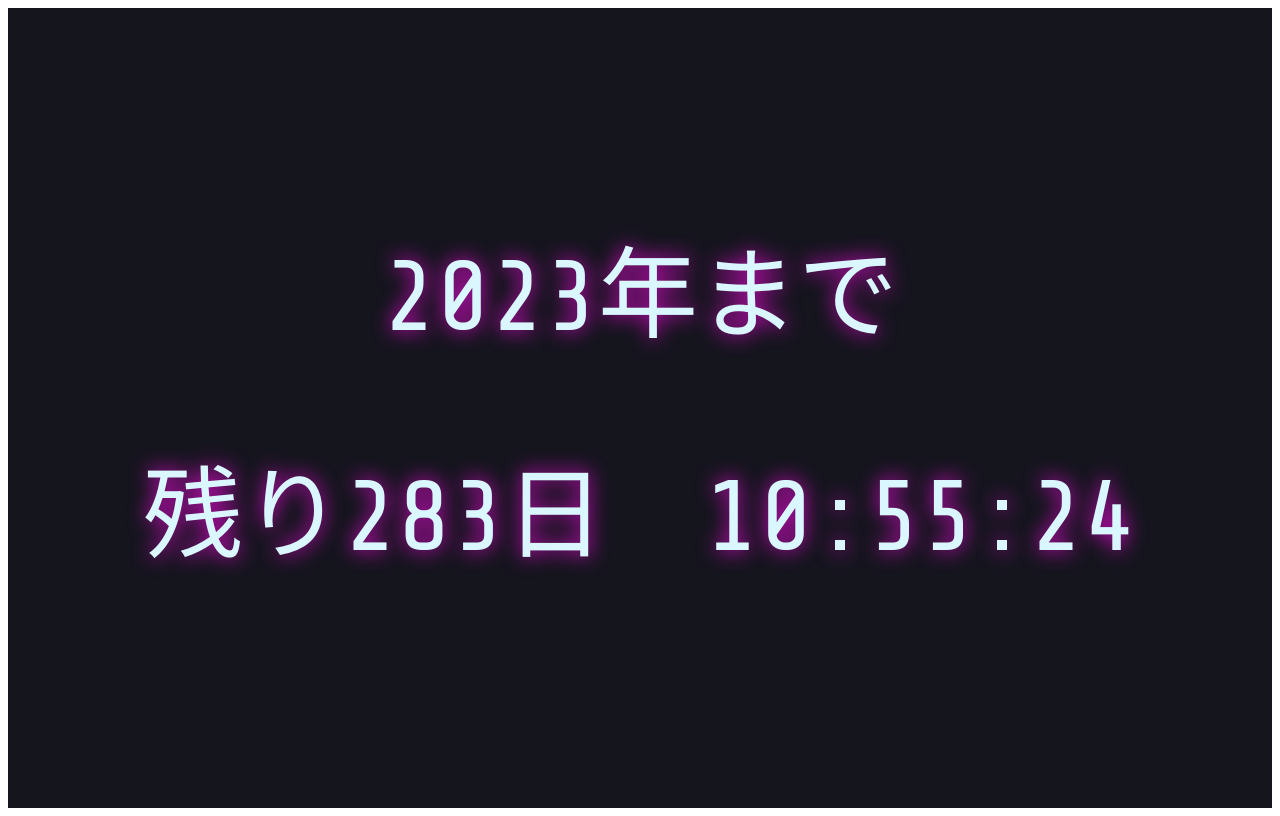
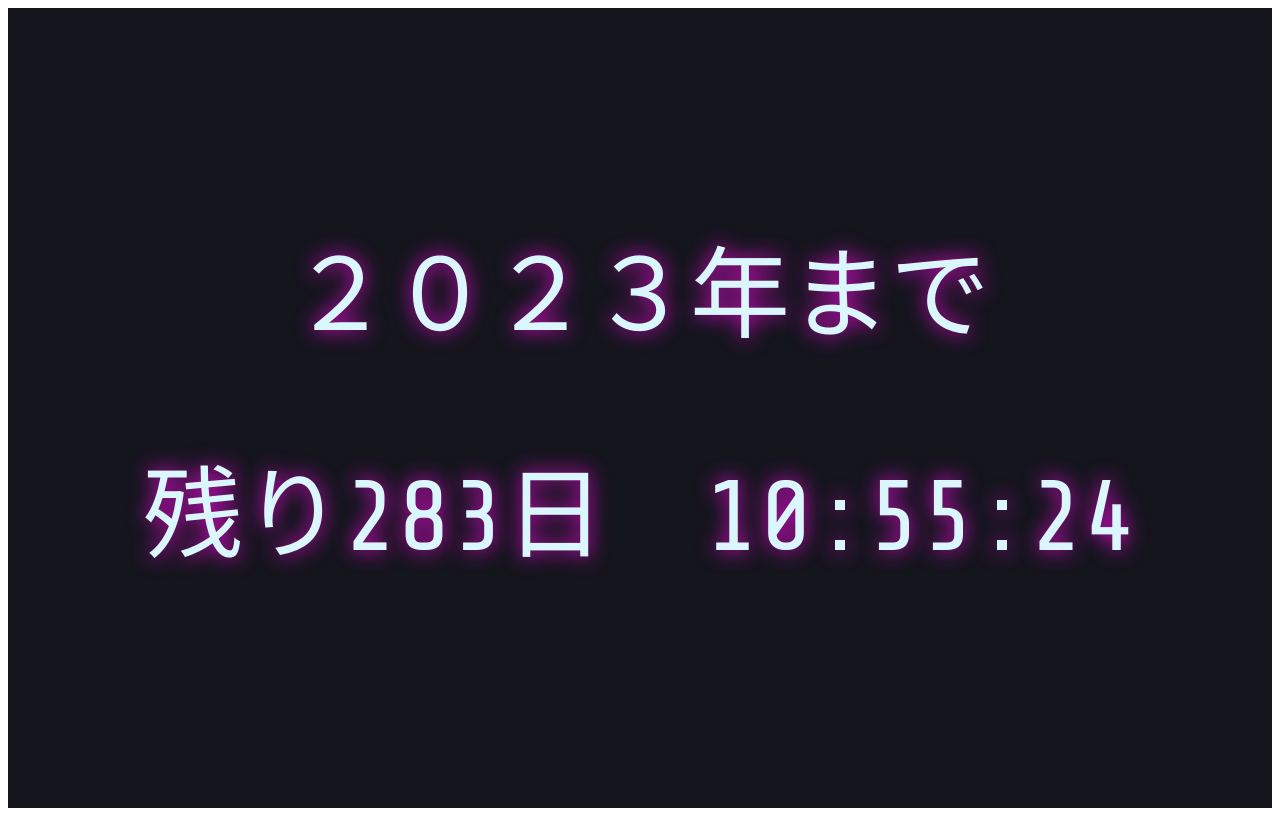
Before and after one commit to narutiga/count_down, a plain HTML site: page index.html in a window 1280 px wide. Drawn offline with nearby package versions, Linux system fonts and the light colour scheme.

Commit message:
Update index.html

```diff
--- a/index.html
+++ b/index.html
@@ -9,7 +9,7 @@
 <body>
   <div class="container">
     <div class="clock">
-      <p class="clock-date">2023年まで</p>
+      <p class="clock-date">２０２３年まで</p>
       <p class="clock-time"></p>
     </div>
   </div>
```
